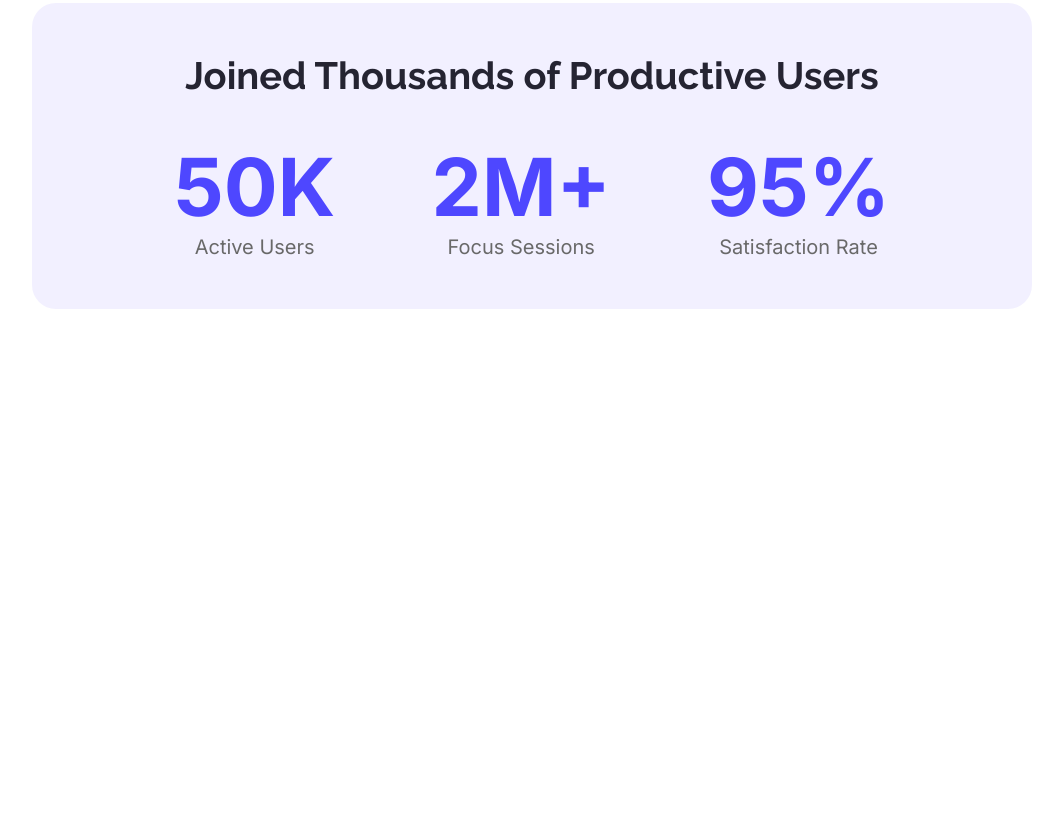
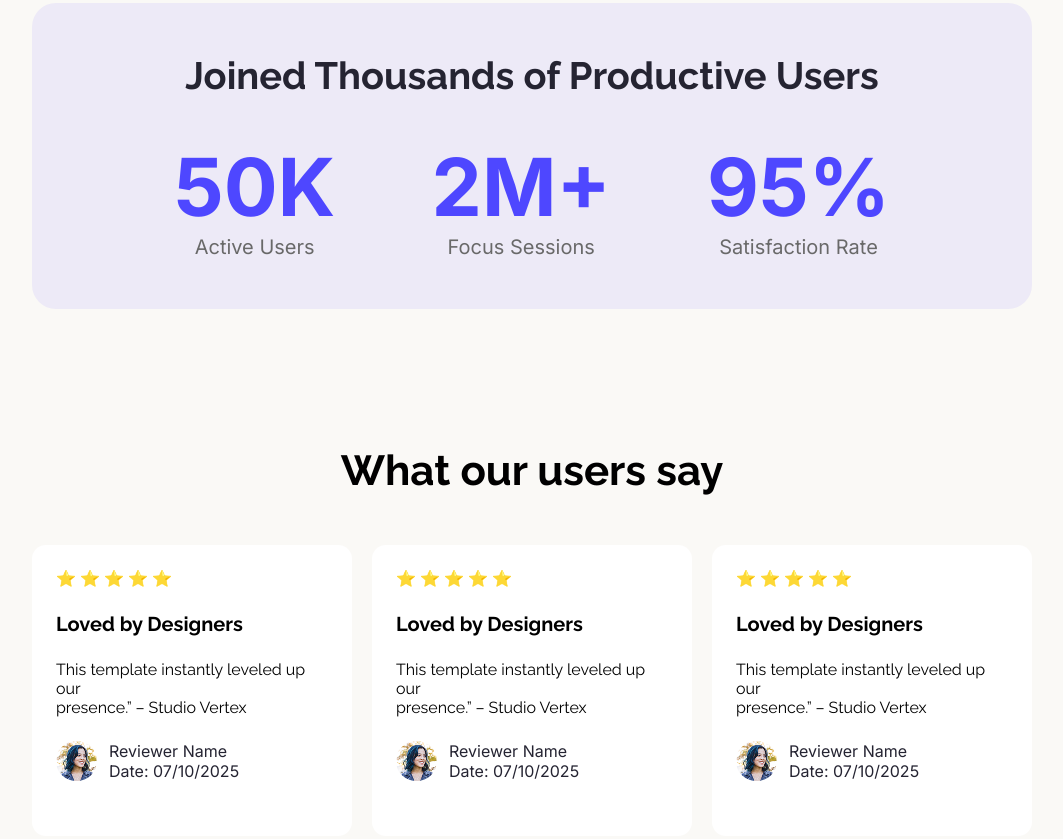
Before and after one commit to antnose/PH-Assignment-1, a plain HTML site: page index.html in a window 1280 px wide. Shown: the part 1259-2098 px from the top of the page, without its empty margins (108-1171 px from the left). Before the commit the page ends 1684 px from the top, so only its background shows below. Drawn offline with Linux system fonts and the light colour scheme.

Commit message:
add reviews section

```diff
--- a/index.html
+++ b/index.html
@@ -69,6 +69,59 @@
           </div>
         </div>
       </section>
+
+      <section class="reviews">
+        <p class="customers_say">What our users say</p>
+        <div class="cards">
+          <div class="card">
+            <p class="star">⭐ ⭐ ⭐ ⭐ ⭐</p>
+            <p class="love_with_ph">Loved by Designers</p>
+            <p class="customers_description">
+              This template instantly leveled up our<br />
+              presence.” – Studio Vertex
+            </p>
+            <div class="customers_details">
+              <img class="customers_img" src="./Assets/avatar.png" alt="" />
+              <div class="customers_details_txt">
+                <p>Reviewer Name</p>
+                <p>Date: 07/10/2025</p>
+              </div>
+            </div>
+          </div>
+
+          <div class="card">
+            <p class="star">⭐ ⭐ ⭐ ⭐ ⭐</p>
+            <p class="love_with_ph">Loved by Designers</p>
+            <p class="customers_description">
+              This template instantly leveled up our<br />
+              presence.” – Studio Vertex
+            </p>
+            <div class="customers_details">
+              <img class="customers_img" src="./Assets/avatar.png" alt="" />
+              <div class="customers_details_txt">
+                <p>Reviewer Name</p>
+                <p>Date: 07/10/2025</p>
+              </div>
+            </div>
+          </div>
+
+          <div class="card">
+            <p class="star">⭐ ⭐ ⭐ ⭐ ⭐</p>
+            <p class="love_with_ph">Loved by Designers</p>
+            <p class="customers_description">
+              This template instantly leveled up our<br />
+              presence.” – Studio Vertex
+            </p>
+            <div class="customers_details">
+              <img class="customers_img" src="./Assets/avatar.png" alt="" />
+              <div class="customers_details_txt">
+                <p>Reviewer Name</p>
+                <p>Date: 07/10/2025</p>
+              </div>
+            </div>
+          </div>
+        </div>
+      </section>
     </main>
   </body>
 </html>
--- a/style.css
+++ b/style.css
@@ -24,6 +24,7 @@
 body {
   text-align: center;
   justify-content: center;
+  background-color: #faf9f6;
 }
 
 main {
@@ -168,3 +169,56 @@ main {
   font-size: 20px;
   color: dimgray;
 }
+
+.reviews {
+  margin-top: 137px;
+}
+
+.customers_say {
+  font-family: "raleway";
+  font-weight: bold;
+  font-size: 42px;
+  margin-bottom: 50px;
+}
+
+.cards {
+  display: flex;
+  justify-content: space-between;
+  gap: 20px;
+  text-align: left;
+}
+.card {
+  width: 366px;
+  height: 243px;
+  background-color: #fff;
+  border-radius: 14px;
+  padding: 24px;
+}
+.star {
+  margin-bottom: 24px;
+}
+
+.love_with_ph {
+  font-family: "raleway";
+  font-weight: 700;
+  font-size: 20px;
+}
+
+.customers_description {
+  font-family: "raleway";
+  margin: 24px 0px;
+}
+
+.customers_details {
+  display: flex;
+  gap: 12px;
+}
+
+.customers_img {
+  border-radius: 50%;
+}
+
+.customers_details_txt {
+  font-family: "inter";
+  color: #252432;
+}
```
